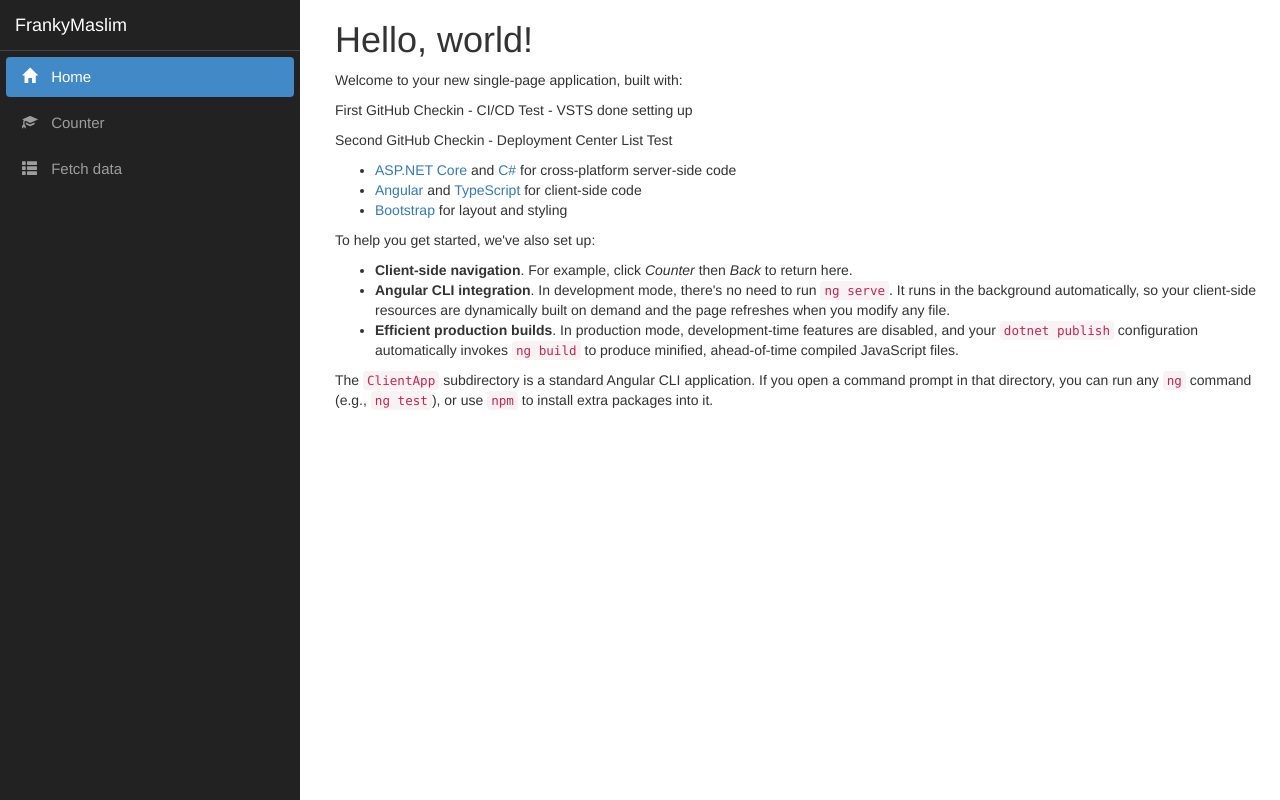
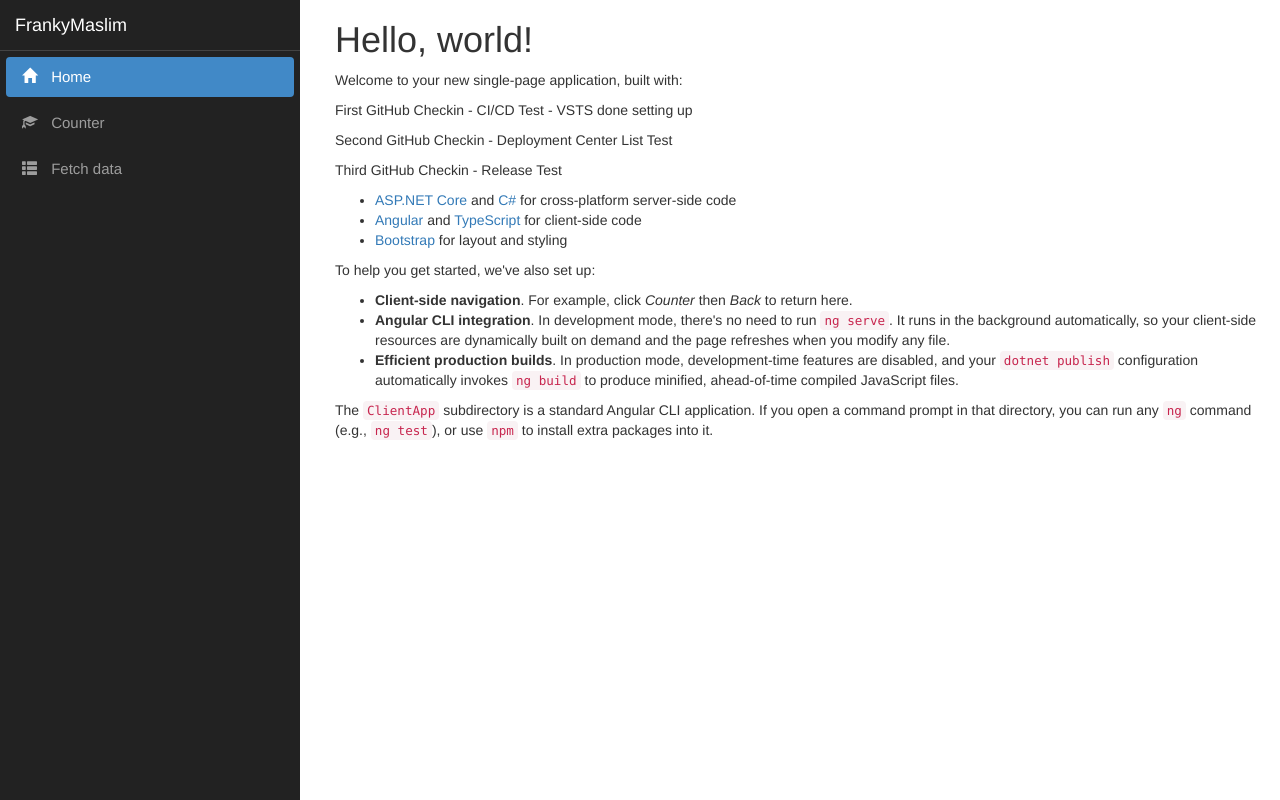
Before and after one commit to fmaslim/FrankyMaslim_Angular, an Angular app in the folder FrankyMaslim/ClientApp/: page / in a window 1280 px wide. Built offline with nearby package versions, Linux system fonts and the light colour scheme.

Commit message:
Third GitHub Checkin - Release Test

```diff
--- a/FrankyMaslim/ClientApp/src/app/home/home.component.html
+++ b/FrankyMaslim/ClientApp/src/app/home/home.component.html
@@ -2,6 +2,7 @@
 <p>Welcome to your new single-page application, built with:</p>
 <p>First GitHub Checkin - CI/CD Test - VSTS done setting up</p>
 <p>Second GitHub Checkin - Deployment Center List Test</p>
+<p>Third GitHub Checkin - Release Test</p>
 <ul>
   <li><a href='https://get.asp.net/'>ASP.NET Core</a> and <a href='https://msdn.microsoft.com/en-us/library/67ef8sbd.aspx'>C#</a> for cross-platform server-side code</li>
   <li><a href='https://angular.io/'>Angular</a> and <a href='http://www.typescriptlang.org/'>TypeScript</a> for client-side code</li>
```
